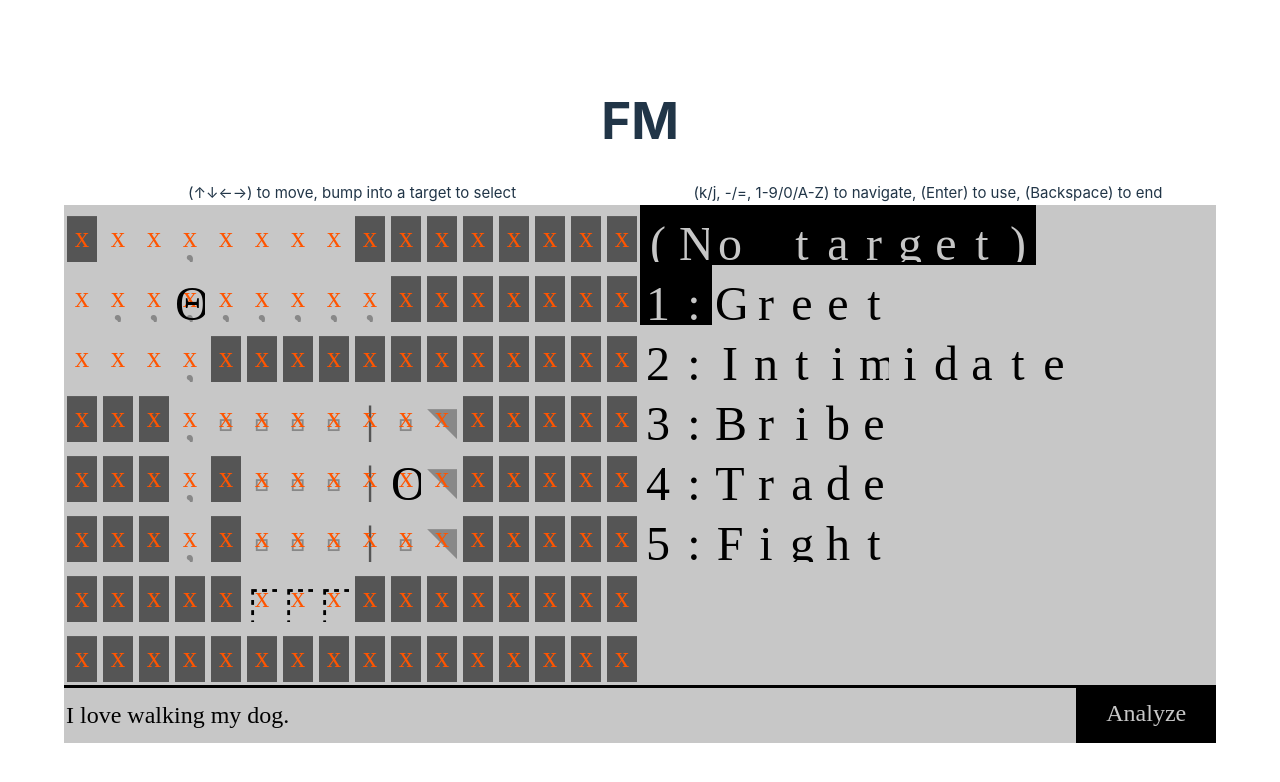
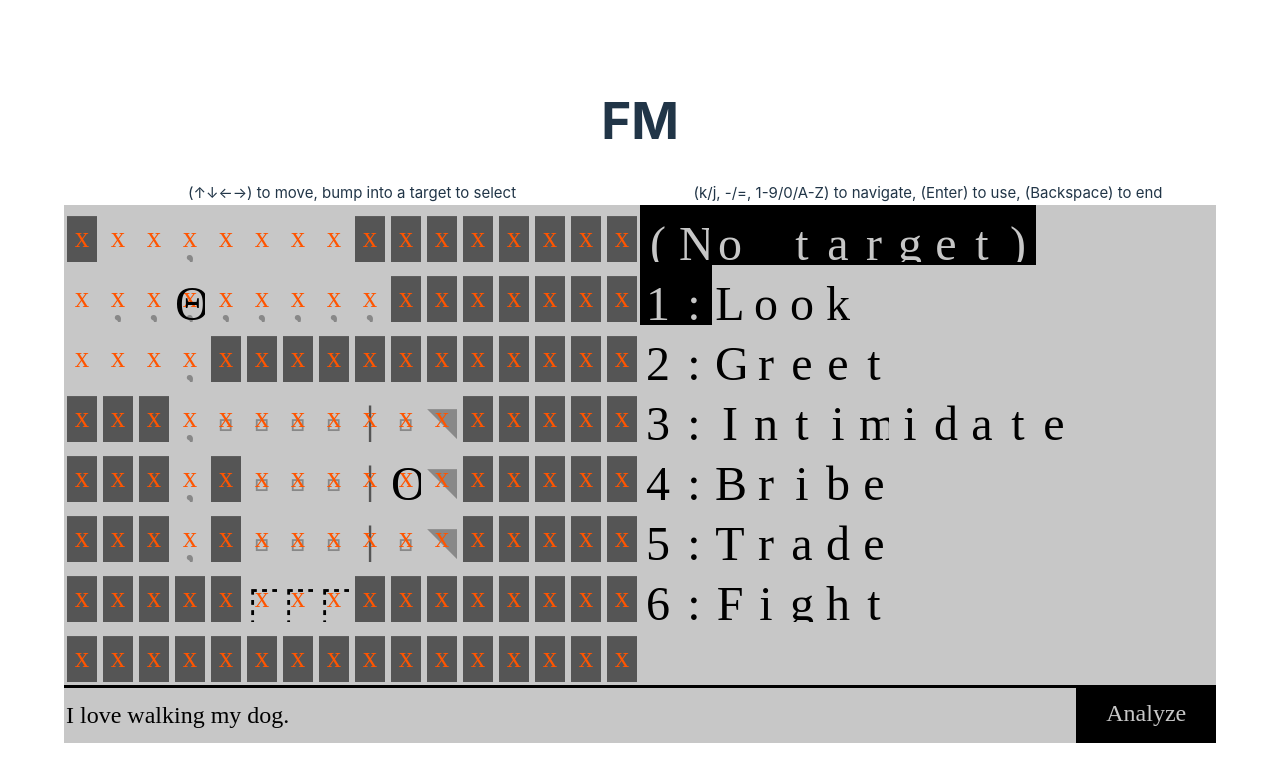
Before and after one commit to tiliv/fm, a React (Vite) app: page / in a window 1280 px wide. Shown: the top 782 px of the page. Built offline with nearby package versions, Linux system fonts and the light colour scheme; a web font is replaced by a local one.

Commit message:
Add dataFile action with scrolling buffers

```diff
--- a/src/App.jsx
+++ b/src/App.jsx
@@ -14,6 +14,7 @@ export default function App({ magnification=3 }) {
 
   const [interaction, setInteraction] = useState(null);
   const [menuChoice, setMenuChoice] = useState(null);
+  const [targetData, setTargetData] = useState(null);
   useEffect(() => {
     const interactionHandler = (e) => {
       setInteraction(e.detail);
@@ -30,9 +31,22 @@ export default function App({ magnification=3 }) {
     return () => window.removeEventListener('menuChoice', menuChoiceHandler);
   }, []);
 
-  // useEffect(() => {
-  //   console.log(menuChoice, interaction);
-  // }, [interaction, menuChoice]);
+  useEffect(() => {
+    if (!interaction || !menuChoice) return;
+    const { label, dataFile } = interaction;
+    if (!label || !dataFile) return;
+    fetch(`${label}/${dataFile}`)
+      .then((res) => res.text())
+      .then((text) => {
+        const items = text.split('---');
+        const actions = {};
+        items.forEach((item) => {
+          const [category] = item.trim().split('\n', 1);
+          actions[category] = item.slice(category.length + 1).trim();
+        });
+        setTargetData(actions);
+      });
+  }, [interaction, menuChoice]);
 
   return (
     <>
@@ -57,8 +71,10 @@ export default function App({ magnification=3 }) {
           height={VIEWPORT_HEIGHT}
           magnification={magnification}
           target={interaction}
+          targetData={targetData}
           activeChoice={menuChoice}
           options={[
+            "Look",
             "Greet",
             "Intimidate",
             "Bribe",
--- a/src/components/displays/MenuDisplay.jsx
+++ b/src/components/displays/MenuDisplay.jsx
@@ -4,12 +4,35 @@ import ScreenStack from './ScreenStack';
 
 const optionKeys = '1234567890ABCDEFGHIJKLMNOPQRSTUVWXYZ';
 
+function bufferize(topMargin, text, width, height, scrollOffset) {
+  const buffer = [];
+  const words = text.split(' ');
+  let currentLine = [];
+
+  words.forEach(word => {
+    if (currentLine.join(' ').length + word.length + 1 > width) {
+      buffer.push(currentLine);
+      currentLine = [];
+    }
+    currentLine.push(word);
+  });
+
+  if (currentLine.length > 0) {
+    buffer.push(currentLine);
+  }
+
+  const scrolledBuffer = buffer
+    .slice(scrollOffset, scrollOffset + height - topMargin)
+    .map(line => line.join(' '));
+  scrolledBuffer.unshift(...Array(topMargin).fill(''));
+  return scrolledBuffer;
+}
+
 export default function MenuDisplay({
   width, height,
-  target, activeChoice,
+  target, targetData, activeChoice,
   options,
   magnification=1,
-  locked=false,
   keyMap={
     down: 'j',
     up: 'k',
@@ -22,14 +45,24 @@ export default function MenuDisplay({
   const [page, setPage] = useState(0);
   const [selected, setSelected] = useState(0);
   const [started, setStarted] = useState(null);
+  const [scrollOffset, setScrollOffset] = useState(0);
+  const [scrollBuffer, setScrollBuffer] = useState(null);
 
   const pageLength = height - 1;
 
   useEffect(() => {
-    if (locked) return;
+    if (started === null || !activeChoice || !targetData) {
+      setScrollOffset(0);
+      setScrollBuffer(null);
+      return;
+    }
+    setScrollBuffer(bufferize(2, targetData[activeChoice], width, height, scrollOffset));
+  }, [started, targetData, scrollOffset]);
 
+  useEffect(() => {
     const keydown = (e) => {
       if ([keyMap.down, keyMap.up].includes(e.key)) {
+        if (scrollBuffer === null) {
           setSelected((selected) => {
             const delta = (e.key === keyMap.down ? 1 : -1);
             const newSelected = (selected + delta) % options.length;
@@ -38,7 +71,17 @@ export default function MenuDisplay({
             }
             return newSelected;
           });
+        } else {
+          setScrollOffset((scrollOffset) => {
+            const delta = (e.key === keyMap.down ? 1 : -1);
+            const newOffset = scrollOffset + delta;
+            if (newOffset < 0) return 0;
+            if (delta > 0 && scrollBuffer.length < height) return scrollOffset;
+            return newOffset;
+          });
+        }
       } else if ([keyMap.pageDown, keyMap.pageUp].includes(e.key)) {
+        if (scrollBuffer === null) {
           setPage((page) => {
             const maxPage = Math.ceil(options.length / pageLength);
             const delta = (e.key === '-' ? -1 : 1);
@@ -48,6 +91,16 @@ export default function MenuDisplay({
             return newPage;
           });
         } else {
+          setScrollOffset((scrollOffset) => {
+            const delta = (e.key === keyMap.pageDown ? 1 : -1) * (height - 2);
+            const newOffset = scrollOffset + delta;
+            if (newOffset < 0) return 0;
+            if (delta > 0 && scrollBuffer.length < height) return scrollOffset;
+            return newOffset;
+          });
+        }
+      } else {
+        if (scrollBuffer === null) {
           // numbers, shift+letters
           let i = optionKeys.indexOf(e.key.toUpperCase());
           if (e.shiftKey && (!isNaN(e.key) || i === -1)) {
@@ -57,11 +110,12 @@ export default function MenuDisplay({
             setSelected(i);
           }
         }
+      }
     };
 
     window.addEventListener('keydown', keydown);
     return () => window.removeEventListener('keydown', keydown);
-  }, [locked, target]);
+  }, [target, targetData, scrollBuffer]);
 
   useEffect(() => {
     const keydown = (e) => {
@@ -87,12 +141,11 @@ export default function MenuDisplay({
       detail: target ? options[started] : null,
     });
     window.dispatchEvent(event);
-  }, [started, target]);
+  }, [target, started]);
 
+  const title = target ? `→${target.sprite} ${target.label}` : null;
   const prefixedOptions = options.map((option, i) => `${optionKeys[i]}:${option}`);
   const optionsViewport = prefixedOptions.slice(page * (height - 1), (page + 1) * (height - 1));
-
-  const title = target ? `→${target.sprite} ${target.label}` : null;
 
   return (
     <ScreenStack
@@ -108,10 +161,10 @@ export default function MenuDisplay({
         `(${keyMap.cancel}) to end`,
       ].join('')}
       buffers={[
+        // Title stuff locked up top
         { bg: 'black', fg: '#c7c7c7', buffer: [
           title || '(No target)',
-          // if no active choice, we build a slim buffer for the highlighted
-          // option prefix.
+          // if no active choice, build a minimal buffer for just the highlighted option prefix
           ...(activeChoice ? [] : optionsViewport.map((option) => {
             const i = prefixedOptions.indexOf(option);
             return i === selected ? `${optionKeys[i]}:` : '';
@@ -123,10 +176,15 @@ export default function MenuDisplay({
             `${optionKeys[options.indexOf(activeChoice)]}:${activeChoice}`,
           ]}
         ),
-        !activeChoice && { fg: 'black', buffer: ['', ...optionsViewport.map((option) => {
+
+        // Content
+        !activeChoice && (
+          { fg: 'black', buffer: ['', ...optionsViewport.map((option) => {
             const i = prefixedOptions.indexOf(option);
             return i === selected ? `  ${option.split(':')[1]}` : option;
-        })]},
+          })]}
+        ),
+        (activeChoice && scrollBuffer) && { fg: 'black', buffer: scrollBuffer},
       ].filter(b => !!b)}
     />
   );
```
Also changed, not shown: public/Shopkeeper/jacynthe.txt. Lines whose indentation alone changed are shown as unchanged.
